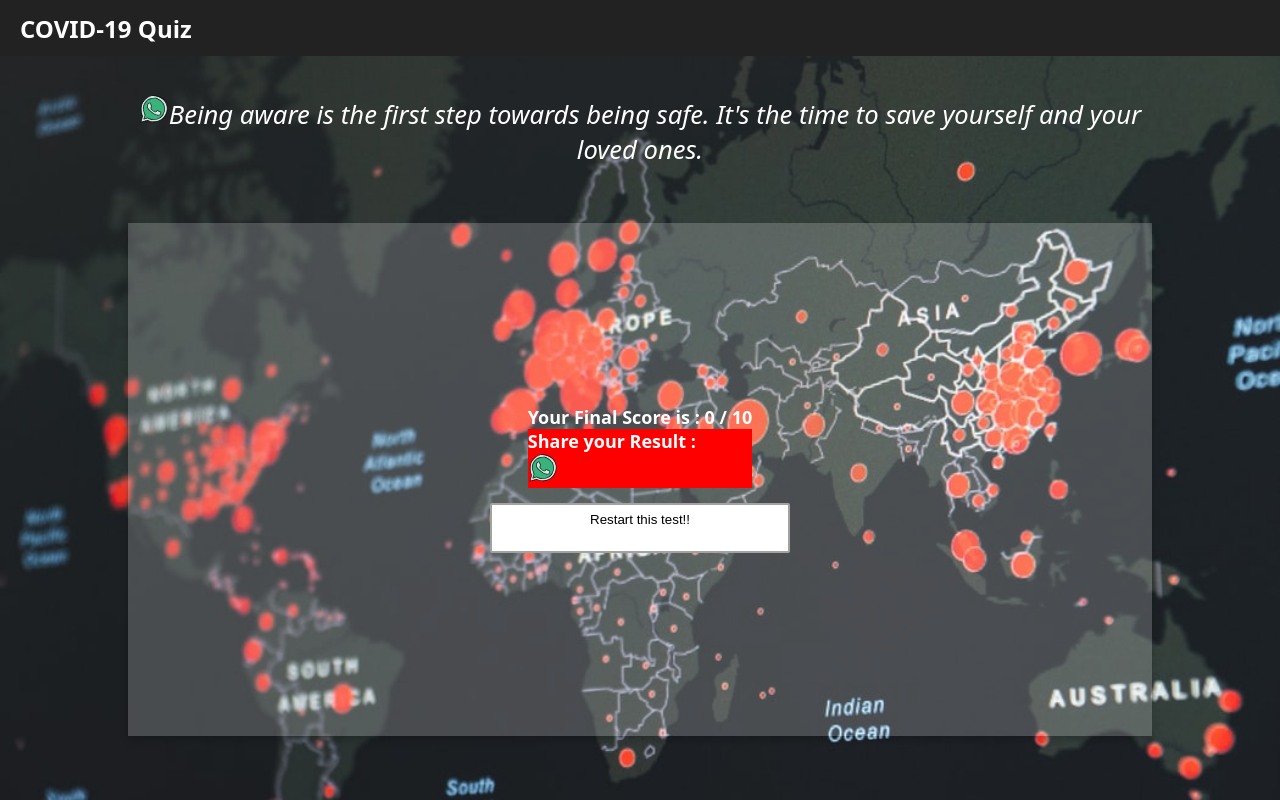
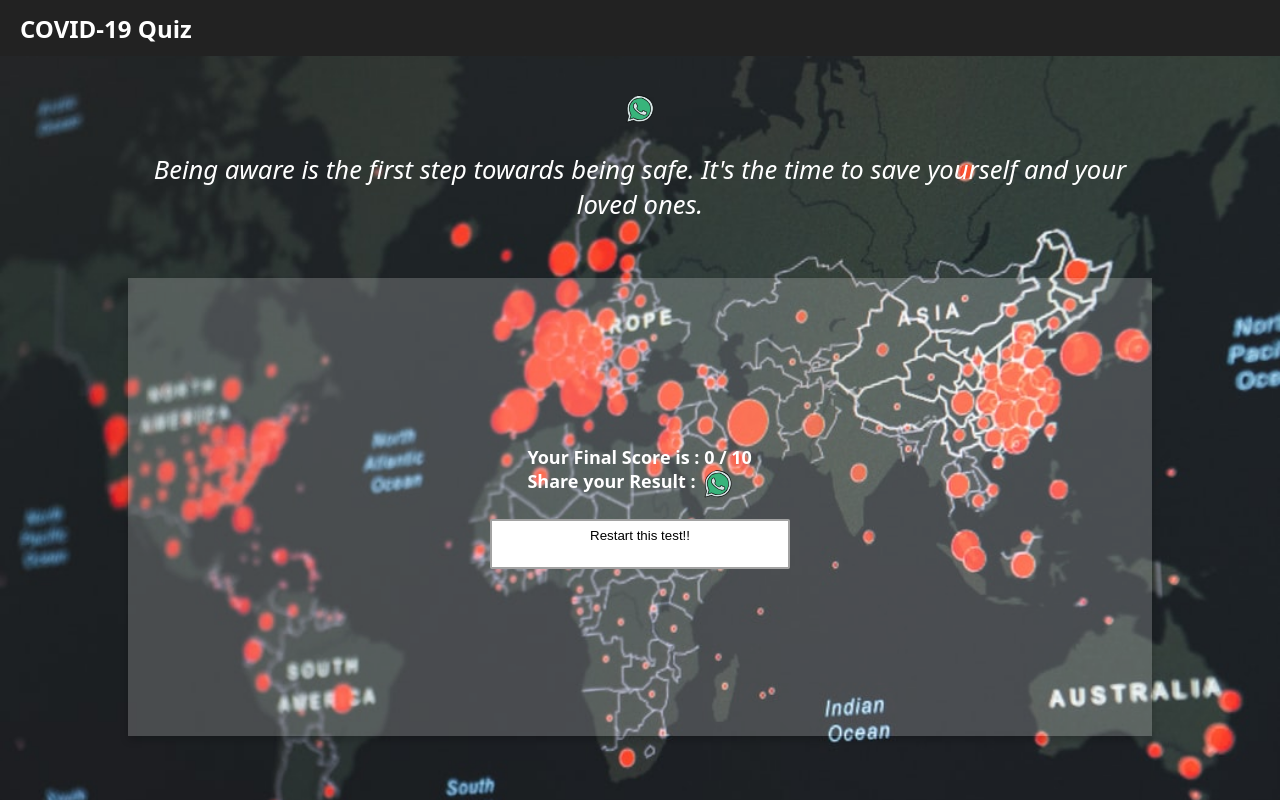
Before and after one commit to iAchyut/COVID-19, a React (Create React App) app: page / in a window 1280 px wide. Built offline with nearby package versions, Linux system fonts and the light colour scheme.

Commit message:
result, fixed share button

```diff
--- a/src/screens/home/home.module.css
+++ b/src/screens/home/home.module.css
@@ -153,12 +153,18 @@
     margin: 30px 0;
     color: white;
 }
+.shareContainer {
+    display: flex;
+}
 .whatsappMobile{
+    display: flex;
     z-index: 100;
+    height: 20px;
+    width: 20px;
 }
 .whatsappMobile img{
-    height: 20px;
-    width: 20px;
+    height: 100%;
+    width: 100%;
     visibility: hidden;
     display: none;
 }
--- a/src/screens/home/test.jsx
+++ b/src/screens/home/test.jsx
@@ -5,13 +5,13 @@ import { Icon } from 'react-icons-kit';
 import { angleDoubleRight } from 'react-icons-kit/fa/angleDoubleRight';
 import whatsapp from '../../whatsapp.svg';
 import Styles from './home.module.css';
-const score = "score";
+
+const score = 'score';
 
 
 export default class Test extends Component {
   constructor(props) {
     super(props);
-
   }
 
   componentDidMount() {
@@ -34,23 +34,23 @@ export default class Test extends Component {
     console.log(this.props, 'this is prop');
     console.log(isActive);
     const currentScore = localStorage.getItem(score) || 0;
-    const textToShare = encodeURI('I scored - ' + String(currentScore)+'/'+this.props.totalQuestions) + " Let's see how much can you score !! \n Click the link to test your knowledge."+' https://covid19quiz.netlify.com/';
+    const textToShare = `${encodeURI(`I scored - ${String(currentScore)}/${this.props.totalQuestions}`)} Let's see how much can you score !! \n Click the link to test your knowledge.` + ' https://covid19quiz.netlify.com/';
     return (
-      <div >
-                <span className = {Styles.question}>
-                  Your Final Score is : {String(currentScore)} / {this.props.totalQuestions} <br></br>
-                  <div style = {{backgroundColor: 'red', flexDirection: 'row', flex: 1, justifyContent: 'center', alignItems: 'center' }}>
-                  <div style = {{ flexWrap: 'wrap' }}>Share your Result :</div>
-                  <div>
-                  <a style = {{ whiteSpace: "pre" }} className={Styles.whatsapp} target="_blank" href={`https://web.whatsapp.com/send?l=en&text=${textToShare}`}>
-            <img src = {whatsapp} alt = "Whatsapp" />
-          </a>
+      <div>
+        <span className = {Styles.question}>
+          Your Final Score is : {String(currentScore)} / {this.props.totalQuestions} <br />
+          <div className = {Styles.shareContainer}>
+            <span style = {{ marginRight: 7 }}>Share your Result :</span>
+            <a className = {Styles.whatsapp} target = "_blank" href = {`https://web.whatsapp.com/send?l=en&text=${textToShare}`}>
+              <img src = {whatsapp} alt = "Whatsapp" />
+            </a>
+
+            <a className = {Styles.whatsappMobile} href = {`https://wa.me/?text=${textToShare}`} data-action = "share/whatsapp/share">
+              <img src = {whatsapp} alt = "Whatsapp" />
+            </a>
           </div>
-          <a style = {{ whiteSpace: "pre" }} className={Styles.whatsappMobile} href={`https://wa.me/?text=${textToShare}`} data-action="share/whatsapp/share">
-            <img src = {whatsapp} alt = "Whatsapp" />
-          </a> </div>
-                </span>
-                </div>
+        </span>
+      </div>
 
     );
   }
```
Also changed, not shown: .eslintrc.js.
